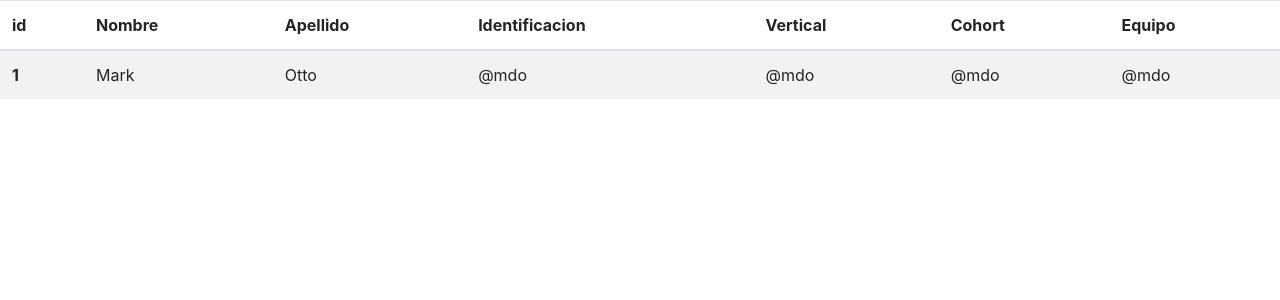
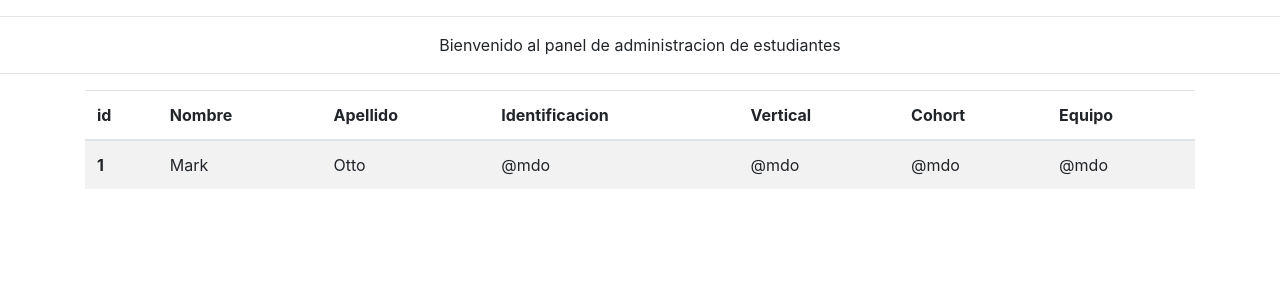
Before and after one commit to BrayanPotosi/Student-admin-panel, a Django app: template students/templates/students.html in a window 1280 px wide. Shown: the part 56-356 px from the top of the page. Run offline with Django 3.2, Linux system fonts and the light colour scheme; the template is opened without the code that fills it, so the values that code supplies are empty; some libraries are stand-ins or nearby versions.

Commit message:
[ADD] template folder and html file to app: Students

```diff
--- a/students/templates/students.html
+++ b/students/templates/students.html
@@ -11,6 +11,7 @@
 </head>
 
 <body>
+
     <nav class="navbar navbar-expand-lg navbar-light bg-light">
   <a class="navbar-brand" href="#">Admin Panel</a>
   <button class="navbar-toggler" type="button" data-toggle="collapse" data-target="#navbarNav" aria-controls="navbarNav" aria-expanded="false" aria-label="Toggle navigation">
@@ -25,6 +26,11 @@
   </div>
     </nav>
 
+    <hr class="mt-3 mb-3"/>
+    <p style='text-align:center'> Bienvenido al panel de administracion de estudiantes </hr></br></p>
+    <hr class="mt-3 mb-3"/>
+
+    <div class="container">
         <table class="table table-striped">
             <thead>
                 <tr>
@@ -49,5 +55,8 @@
                 </tr>
             </tbody>
         </table>
+    </div>
+
+
 </body>
 </html>
```
Lines whose indentation alone changed are shown as unchanged.
